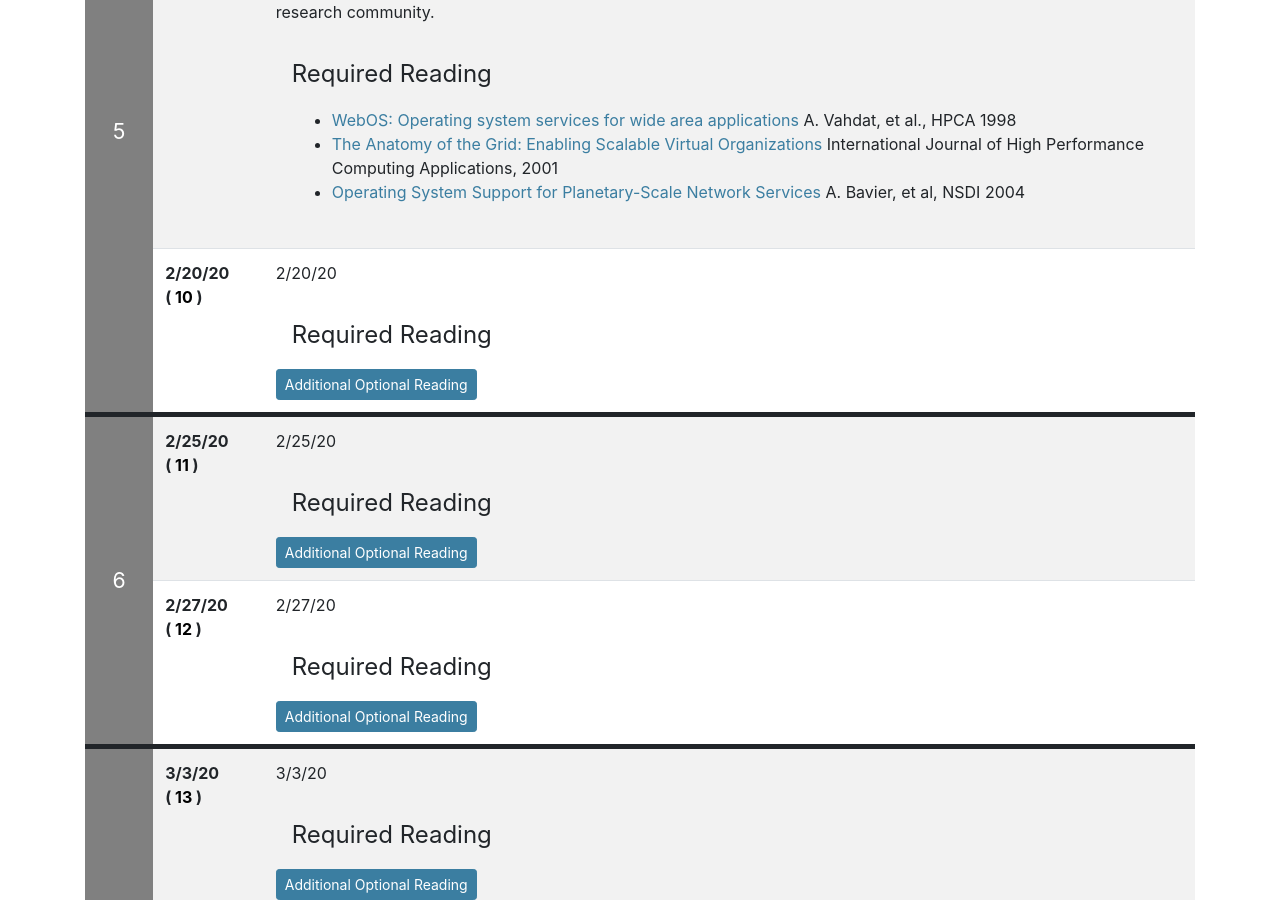
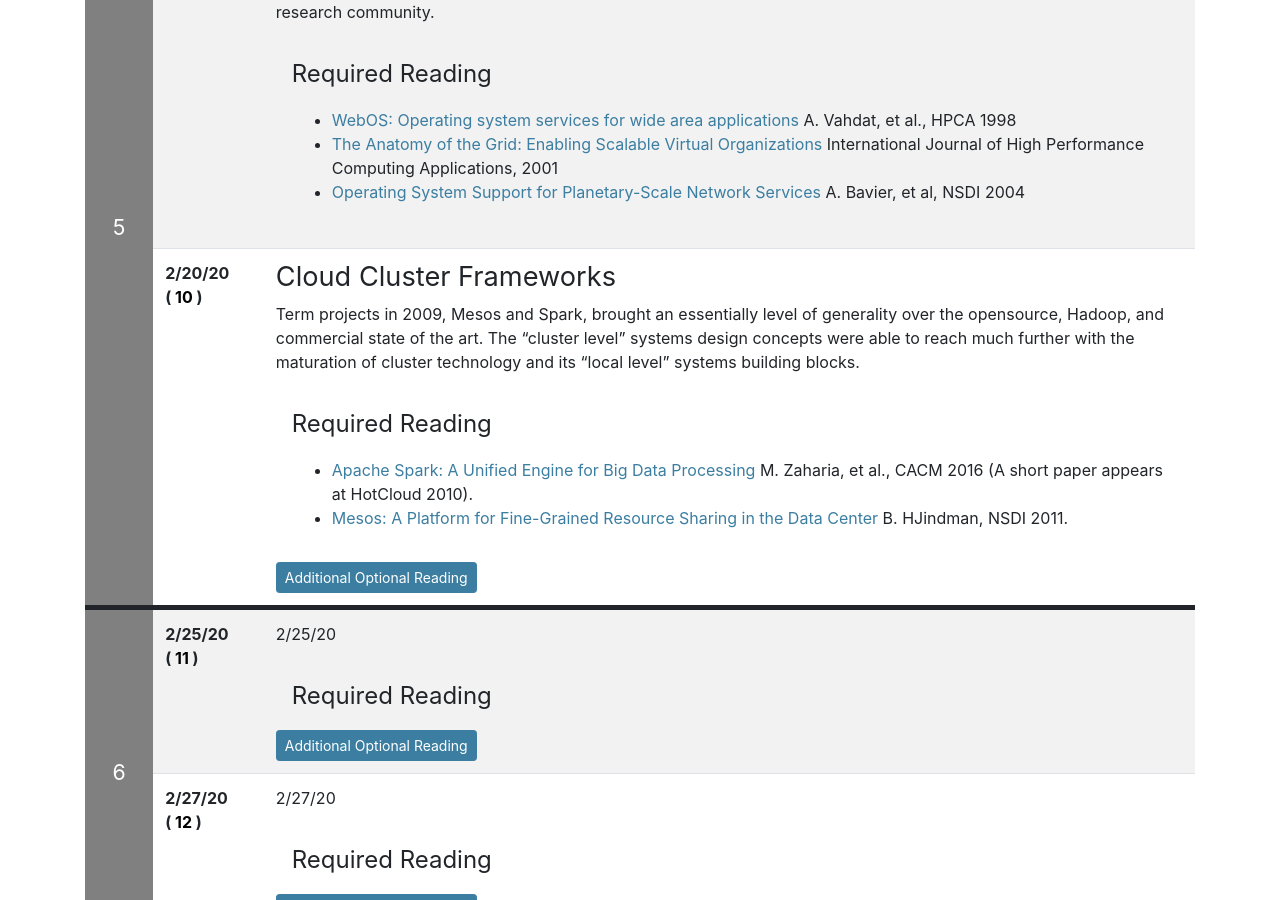
Before and after one commit to deculler/cs262b-sp20, a Jekyll site: the page built from index.md, in a window 1280 px wide and 900 px high, scrolled down 3748 px. Built offline with Jekyll 4.4.1, drawn with Linux system fonts in a browser that asks for light colours; nearby versions of some CDN libraries; our own code applies the rules of GitHub Pages for plain Markdown files.

Commit message:
add lecture 10

```diff
--- a/index.md
+++ b/index.md
@@ -276,11 +276,24 @@ largely outside the systems research community.
 </div>
 
 {% include syllabus_entry %}
-2/20/20
+<!-- 2/20/20 -->
+## Cloud Cluster Frameworks
+
+Term projects in 2009, Mesos and Spark, brought an essentially level of generality over
+the opensource, Hadoop, and commercial state of the art.  The "cluster level" systems
+design concepts were able to reach much further with the maturation of cluster
+technology and its "local level" systems building blocks.
+
 <div class="reading">
 <div class="required_reading" markdown="1">
+* [Apache Spark: A Unified Engine for
+Big Data Processing](https://people.eecs.berkeley.edu/~alig/papers/spark-cacm.pdf) M. Zaharia, et al., CACM 2016 (A short paper appears at HotCloud 2010).
+* [Mesos: A Platform for Fine-Grained Resource Sharing in the Data Center](https://www.usenix.org/conference/nsdi11/mesos-platform-fine-grained-resource-sharing-data-center) B. HJindman, NSDI 2011.
+
 </div>
 <div class="optional_reading" markdown="1">
+* [ A Case for NOW (Networks of Workstations)](https://drive.google.com/open?id=1ZVdNe7UddlPxyzo88nCpQEXC2SQqwdkY) T. Anderson et al., IEEE Micro 1995
+* [Resilient Distributed Datasets: A Fault-Tolerant Abstraction for In-Memory Cluster Computing](https://www.usenix.org/system/files/conference/nsdi12/nsdi12-final138.pdf) M. Zaharia, et al., NSDI 2012.
 </div>
 </div>
 
```
